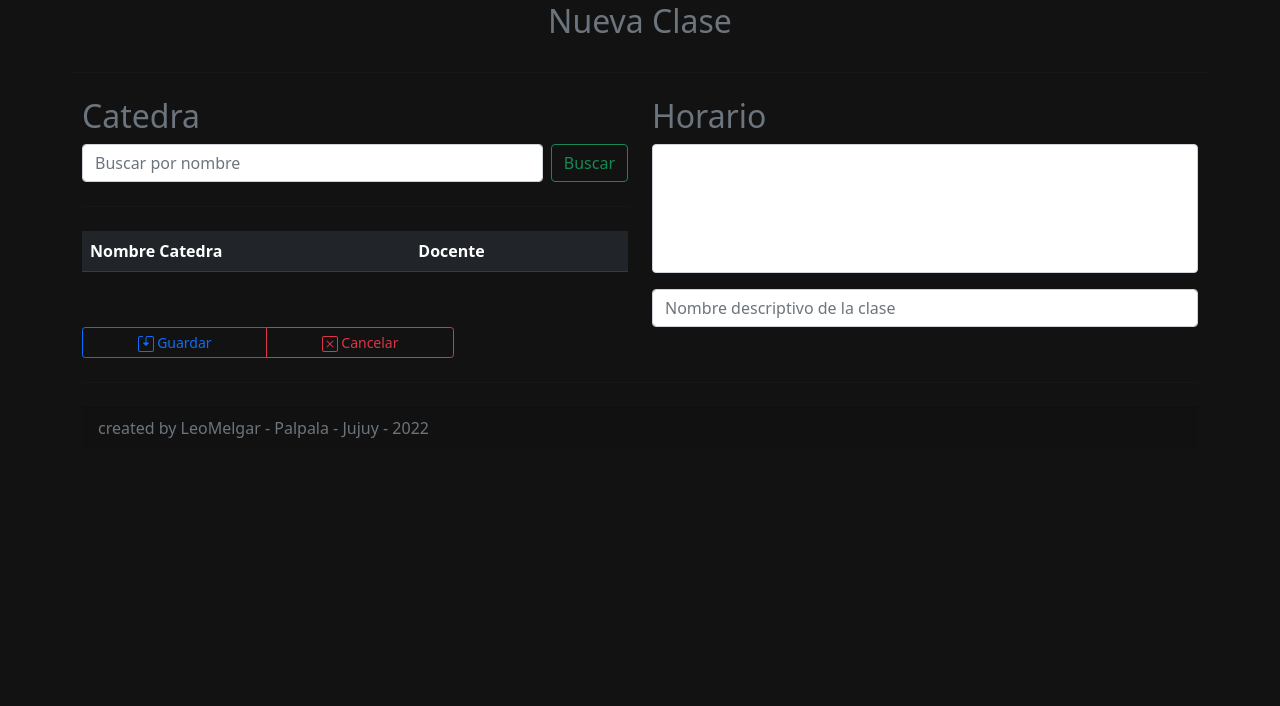
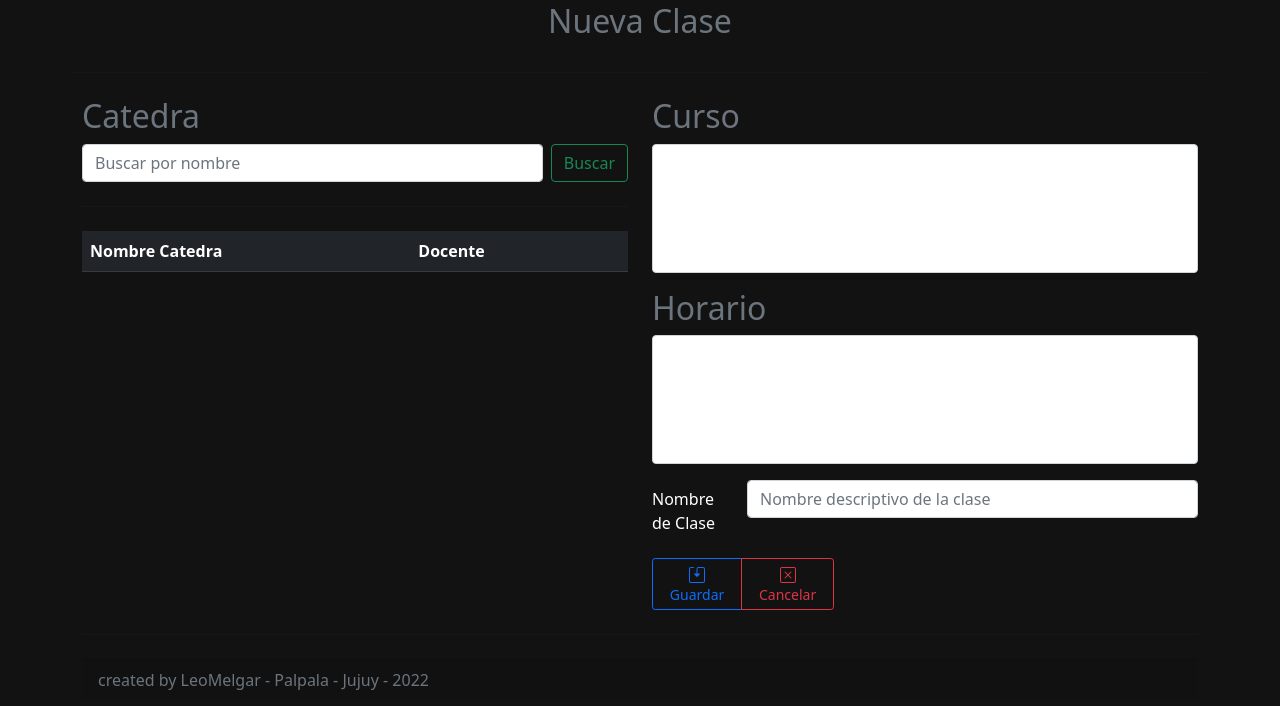
Before and after one commit to leomelgar/siac, a Flask app: page /clases/nuevaClase in a window 1280 px wide. Shown: the part 94-800 px from the top of the page. Run offline with Flask 2, Linux system fonts and the light colour scheme; lists and menus that the app fills with data are empty.

Commit message:
agregado logica y vista para agregar y eliminar una clase

```diff
--- a/routes/clases.py
+++ b/routes/clases.py
@@ -1,3 +1,4 @@
+from crypt import methods
 from flask import Blueprint, render_template, request, redirect, url_for, flash
 from models.colege import Clase, Curso, Catedra, Horario, Docente
 from utils.db import db
@@ -7,21 +8,43 @@ clases = Blueprint("clases", __name__)
 @clases.route('/clases/home')
 def home():
     #clases = Clase.query.all()
-    clases = Clase.query.join(Catedra, Clase.catedra_id==Catedra.idCatedra).join(Curso, Clase.curso_id==Curso.idCurso).join(Horario, Clase.horario_id==Horario.idHorario).add_columns(Clase.nombre_clase, Catedra.nombre, Curso.curso, Curso.division, Horario.dia, Horario.descripcion)
+    clases = Clase.query.join(Catedra, Clase.catedra_id==Catedra.idCatedra).join(Curso, Clase.curso_id==Curso.idCurso).join(Horario, Clase.horario_id==Horario.idHorario).add_columns(Clase.idClase, Clase.nombre_clase, Catedra.nombre_cat, Curso.curso, Curso.division, Horario.dia, Horario.descripcion)
     return render_template('/clases/home.html', clases=clases)
 
 @clases.route('/clases/nuevaClase', methods=["POST","GET"])
 def nueva_clase():
     cursos = Curso.query.all()
     catedras = Catedra.query.all()
-    catedras = Catedra.query.join(Docente, Catedra.docente_id==Docente.idDocente).add_columns(Catedra.nombre_cat, Docente.apellido, Docente.nombre)
+    catedras = Catedra.query.join(Docente, Catedra.docente_id==Docente.idDocente).add_columns(Catedra.idCatedra, Catedra.nombre_cat, Docente.apellido, Docente.nombre)
     horarios = Horario.query.all()
     if request.method == "POST" and 'tag' in request.form:
         tag = request.form['tag']
         search = "%{}%".format(tag)
-        catedras = Catedra.query.filter(Catedra.nombre.like(search))
+        catedras = Catedra.query.filter(Catedra.nombre_cat.like(search)).join(Docente, Catedra.docente_id==Docente.idDocente).add_columns(Catedra.nombre_cat, Docente.apellido, Docente.nombre)
         if not catedras:
             flash('No existe registro que coincidan')
         else:
             return render_template('/clases/nuevaClase.html', catedras=catedras, cursos=cursos, horarios=horarios)
     return render_template('/clases/nuevaClase.html', catedras=catedras, cursos=cursos, horarios=horarios)
+
+@clases.route('/clases/add_clase', methods=["POST"])
+def add_clase():
+    if request.method=="POST":
+        nombre_clase = request.form['nombre_clase']
+        curso_id = request.form['curso_id']
+        catedra_id = request.form['catedra_id']
+        horario_id = request.form['horario_id']
+
+        new_clase = Clase(nombre_clase,curso_id,catedra_id,horario_id)
+        db.session.add(new_clase)
+        db.session.commit()
+        flash('Clase añadido correctamente!')
+        return redirect(url_for('clases.home'))
+
+@clases.route('/clases/delete/<idClase>')
+def delete(idClase):
+    clase = Clase.query.get(idClase)
+    db.session.delete(clase)
+    db.session.commit()
+    flash('Clase Borrada!')
+    return redirect(url_for('clases.home'))
--- a/routes/cursos.py
+++ b/routes/cursos.py
@@ -23,7 +23,7 @@ def new():
     if request.method == "POST" and 'tag' in request.form:
         tag = request.form['tag']
         search = "%{}%".format(tag)
-        catedras = Catedra.query.filter(Catedra.nombre.like(search))
+        catedras = Catedra.query.filter(Catedra.nombre_cat.like(search))
         if not catedras:
             flash("No existe registro...")
         else:
@@ -33,14 +33,14 @@ def new():
 @cursos.route('/cursos/add_curso', methods=["POST"])
 def add_curso():
     if request.method=="POST":
-        nombre = request.form['nombre']
+        curso = request.form['curso']
         division = request.form['division']
         periodo = request.form['periodo']
         aula_id = request.form['aula_id']
         turno_id = request.form['turno_id']
         idCatedra = request.form['catedra_id']
 
-        new_curso = Curso(nombre,division,periodo,aula_id,turno_id)
+        new_curso = Curso(curso,division,periodo,aula_id,turno_id)
         db.session.add(new_curso)
         db.session.commit()
 
--- a/templates/clases/home.html
+++ b/templates/clases/home.html
@@ -11,6 +11,7 @@
     {% include 'partials/_sidebarDteCdra.html' %}
    </div>
     <div class="col-md-6">
+      {% include 'partials/_message.html' %}
       <h2 class="text-secondary text-center">Clases</h2>
     <a href="{{url_for('clases.nueva_clase')}}" class="btn btn-sm btn-outline-success"><svg xmlns="http://www.w3.org/2000/svg" width="16" height="16" fill="currentColor" class="bi bi-journal-plus" viewBox="0 0 16 16">
       <path fill-rule="evenodd" d="M8 5.5a.5.5 0 0 1 .5.5v1.5H10a.5.5 0 0 1 0 1H8.5V10a.5.5 0 0 1-1 0V8.5H6a.5.5 0 0 1 0-1h1.5V6a.5.5 0 0 1 .5-.5z"/>
@@ -34,7 +35,7 @@
         {% for clase in clases %}
         <tr>
           <td>{{clase.nombre_clase}}</td>
-          <td>{{clase.nombre}}</td>
+          <td>{{clase.nombre_cat}}</td>
           <td>{{clase.curso}}</td>
           <td>{{clase.division}}</td>
           <td>{{clase.dia}}</td>
@@ -47,7 +48,7 @@
               <path d="M15.502 1.94a.5.5 0 0 1 0 .706L14.459 3.69l-2-2L13.502.646a.5.5 0 0 1 .707 0l1.293 1.293zm-1.75 2.456-2-2L4.939 9.21a.5.5 0 0 0-.121.196l-.805 2.414a.25.25 0 0 0 .316.316l2.414-.805a.5.5 0 0 0 .196-.12l6.813-6.814z"/>
               <path fill-rule="evenodd" d="M1 13.5A1.5 1.5 0 0 0 2.5 15h11a1.5 1.5 0 0 0 1.5-1.5v-6a.5.5 0 0 0-1 0v6a.5.5 0 0 1-.5.5h-11a.5.5 0 0 1-.5-.5v-11a.5.5 0 0 1 .5-.5H9a.5.5 0 0 0 0-1H2.5A1.5 1.5 0 0 0 1 2.5v11z"/>
             </svg> Edit</a>
-            <a href="#" class="btn btn btn-outline-danger btn-sm rounded-0"><svg xmlns="http://www.w3.org/2000/svg" width="16" height="16" fill="currentColor" class="bi bi-x-circle" viewBox="0 0 16 16">
+            <a href="{{ url_for('clases.delete', idClase=clase.idClase) }}" class="btn btn btn-outline-danger btn-sm rounded-0"><svg xmlns="http://www.w3.org/2000/svg" width="16" height="16" fill="currentColor" class="bi bi-x-circle" viewBox="0 0 16 16">
               <path d="M8 15A7 7 0 1 1 8 1a7 7 0 0 1 0 14zm0 1A8 8 0 1 0 8 0a8 8 0 0 0 0 16z"/>
               <path d="M4.646 4.646a.5.5 0 0 1 .708 0L8 7.293l2.646-2.647a.5.5 0 0 1 .708.708L8.707 8l2.647 2.646a.5.5 0 0 1-.708.708L8 8.707l-2.646 2.647a.5.5 0 0 1-.708-.708L7.293 8 4.646 5.354a.5.5 0 0 1 0-.708z"/>
             </svg> Delete</a>
--- a/templates/clases/nuevaClase.html
+++ b/templates/clases/nuevaClase.html
@@ -15,7 +15,7 @@
         <button class="btn btn-outline-success" type="submit">Buscar</button>
     </form>
     <hr class="my-4">
-    <form action="/cursos/add_curso" method="post">
+    <form action="/clases/add_clase" method="post">
       <table class="table table-dark table-hover">
         <thead>
           <tr>
@@ -30,7 +30,7 @@
             <td>{{catedra.nombre_cat}}</td>
             <td>{{catedra.apellido}}, {{catedra.nombre}}</td>
             <td><div><a href="#">
-                <input class="form-check-input" type="checkbox" name="catedra_id" value={{catedra.idCatedra}}>
+                <input class="form-check-input" type="radio" name="catedra_id" value={{catedra.idCatedra}}>
               </a>
               </div></td>
           </tr>
@@ -39,31 +39,20 @@
       </table>
     </div>
     <div class="col-md-6">
+        <h2 class="text-secondary">Curso</h2>
+        <select class="form-select mb-3" size="5" name="curso_id" aria-label="size 3 select curso">
+        {% for curso in cursos %}
+            <option value="{{curso.idCurso}}">{{curso.curso}} - {{curso.division}}</option>
+        {% endfor %}
+        </select>
         <h2 class="text-secondary">Horario</h2>
-        <select class="form-select mb-3" size="5" name="aula_id" aria-label="size 3 select aula">
+        <select class="form-select mb-3" size="5" name="horario_id" aria-label="size 3 select aula">
         {% for horario in horarios %}
             <option value="{{horario.idHorario}}">{{horario.dia}}, {{horario.hora}} - {{horario.descripcion}} </option>
         {% endfor %}
-        <!-- </select>
-          <select class="form-select form-select-sm mb-3" name="nombre" aria-label=".form-select-lg">
-            <option selected>Nombre del Curso</option>
-            <option value="1er año">Primer Año</option>
-            <option value="2do año">Segundo Año</option>
-            <option value="3er año">Tercer Año</option>
-            <option value="4to año">Cuarto Año</option>
-            <option value="5to año">Quinto Año</option>
-          </select>
-          <select class="form-select form-select-sm mb-3" name="division" aria-label=".form-select-lg">
-            <option selected>Division del Curso</option>
-            <option value="primera">Primera</option>
-            <option value="segunda">Segunda Año</option>
-            <option value="tercera">Tercera</option>
-            <option value="cuarta">Cuarta</option>
-            <option value="quinta">Quinta</option>
-            <option value="sexta">sexta</option>
-          </select> -->
+        </select>
           <div class="row mb-3">
-            <label for="nombre_clase" class="col-sm-2 col-form-label text-white">Nombre de la Clase</label>
+            <label for="nombre_clase" class="col-sm-2 col-form-label text-white">Nombre de Clase</label>
             <div class="col-sm-10">
               <input type="text" class="form-control" name="nombre_clase" placeholder="Nombre descriptivo de la clase" required>
             </div>
--- a/templates/cursos/home.html
+++ b/templates/cursos/home.html
@@ -11,6 +11,7 @@
     {% include 'partials/_sidebarDteCdra.html' %}
    </div>
     <div class="col-md-6">
+      {% include 'partials/_message.html' %}
       <h2 class="text-secondary text-center">Cursos</h2>
     <a href="{{url_for('cursos.new')}}" class="btn btn-sm btn-outline-success"><svg xmlns="http://www.w3.org/2000/svg" width="16" height="16" fill="currentColor" class="bi bi-journal-plus" viewBox="0 0 16 16">
       <path fill-rule="evenodd" d="M8 5.5a.5.5 0 0 1 .5.5v1.5H10a.5.5 0 0 1 0 1H8.5V10a.5.5 0 0 1-1 0V8.5H6a.5.5 0 0 1 0-1h1.5V6a.5.5 0 0 1 .5-.5z"/>
```
Also changed, not shown: templates/cursos/curso.html (+4 -4 lines).
